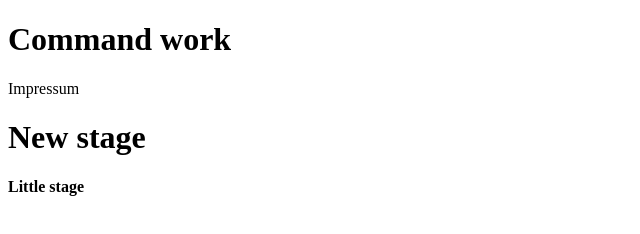
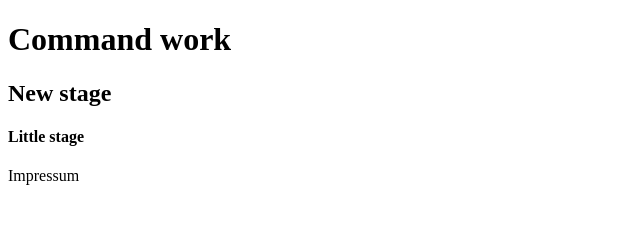
Before and after one commit to FannyWolf/Command, a plain HTML site: page index.html in a window 1280 px wide. Shown: the whole page, without its empty margins (0-640 px from the left). Drawn offline with Linux system fonts and the light colour scheme.

Commit message:
upd vlad22

```diff
--- a/index.html
+++ b/index.html
@@ -8,8 +8,8 @@
 </head>
 <body>
     <h1>Command work</h1>
-    <footer>Impressum<footer>
-    <h1>New stage</h1>
-    <h4>Little stage</h2>
+    <h2>New stage</h2>
+    <h4>Little stage</h4>
+        <footer>Impressum<footer>
 </body>
 </html>
```
